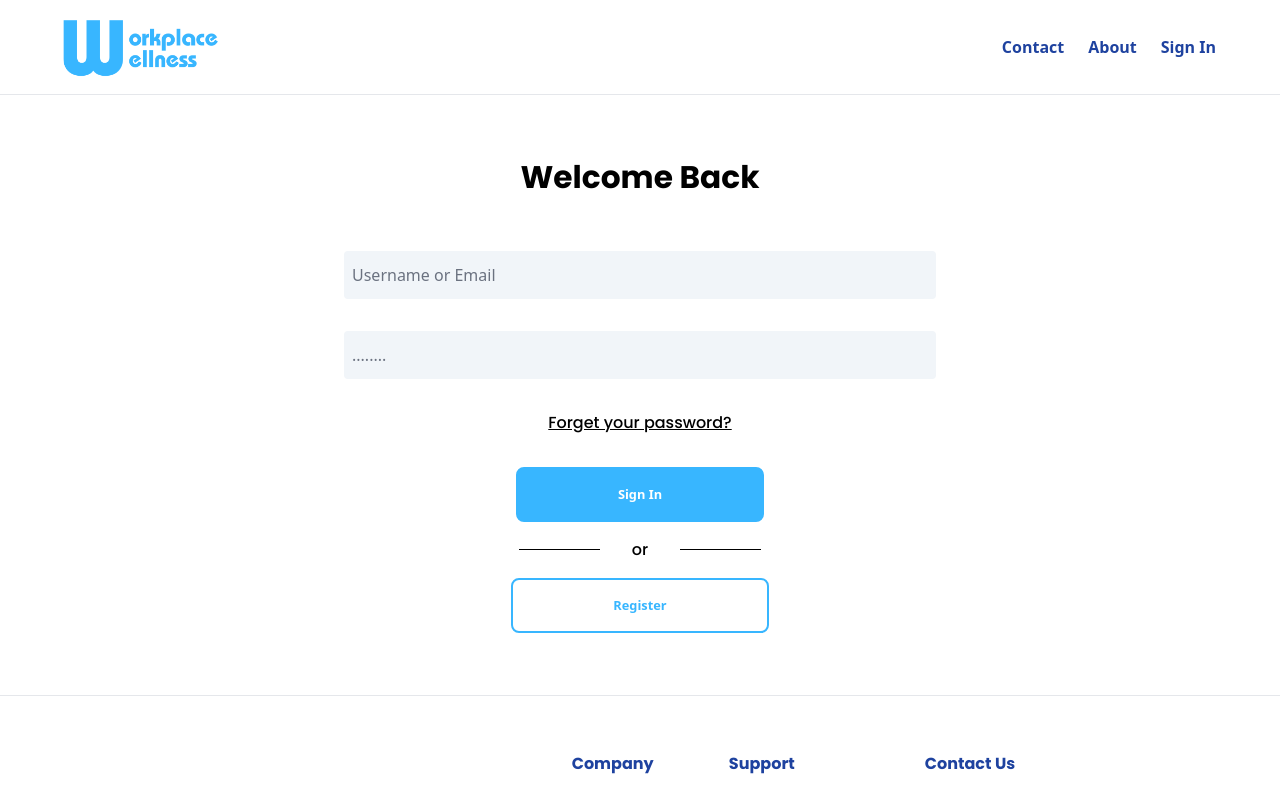
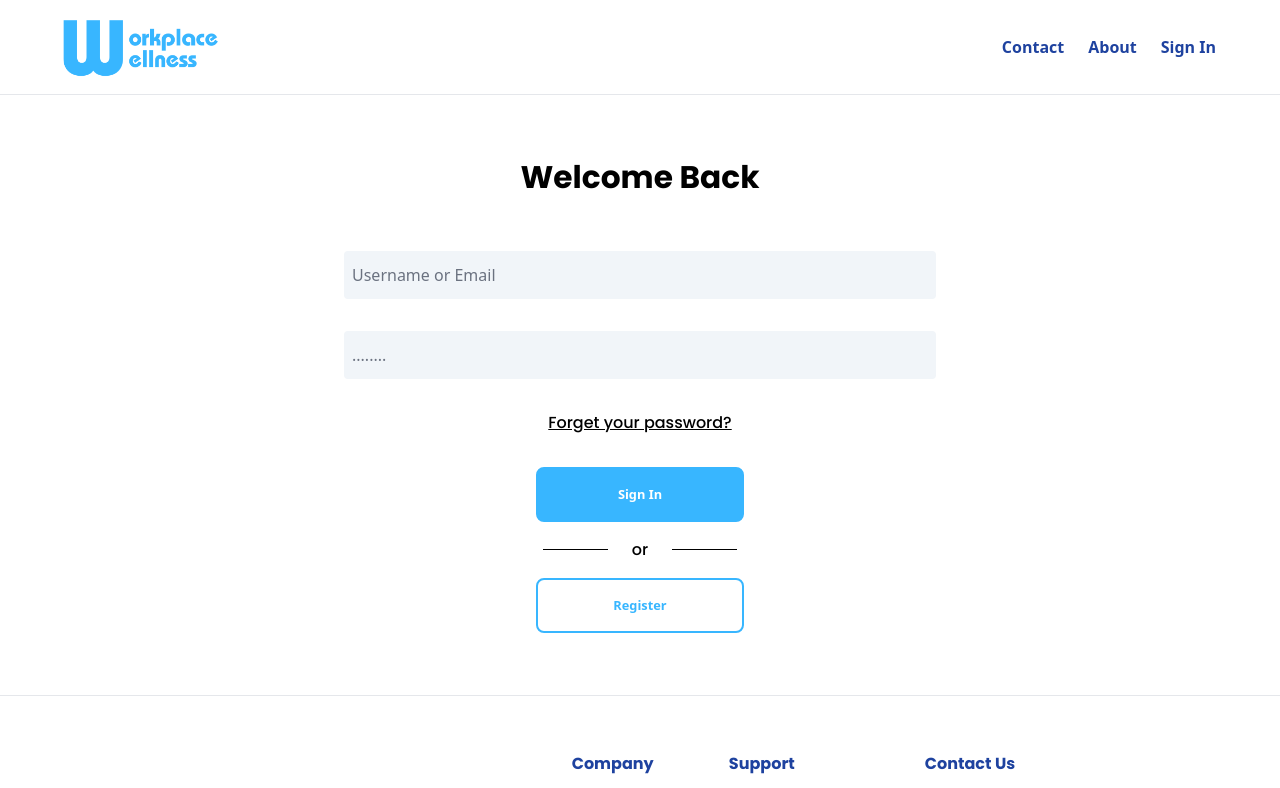
Before and after one commit to James-Lycett/workplace-wellness, a React (Create React App) app in the folder frontend/: page /login in a window 1280 px wide. Shown: the top 788 px of the page. Built offline with nearby package versions, Linux system fonts and the light colour scheme.

Commit message:
Tweaks to make buttons same width

```diff
--- a/frontend/src/LoginPage/LoginPage.jsx
+++ b/frontend/src/LoginPage/LoginPage.jsx
@@ -77,7 +77,7 @@ export default function LoginPage() {
                             </a>
                         </div>
                         {/* Sign in button */}
-                        <div className="flex flex-col items-center justify-center">
+                        <div className="flex flex-col items-center justify-center max-w-52">
                             <button
                                 type="submit"
                                 className="w-full mx-20 button-light-blue"
@@ -85,10 +85,10 @@ export default function LoginPage() {
                                 Sign In
                             </button>
                         </div>
-                        <div className="left-right-divider flex items-center justify-center">
-                            <p className="mb-4 mt-2 mx-8">or </p>
+                        <div className="left-right-divider flex items-center justify-center max-w-52">
+                            <p className="mb-4 mt-2 mx-6">or </p>
                         </div>
-                        <div className="flex flex-col mb-10 items-center justify-center">
+                        <div className="flex flex-col mb-10 items-center justify-center max-w-52">
                             <button
                                 href="/register"
                                 className="w-full mx-20 button-light-blue-inverse flex justify-center"
```
